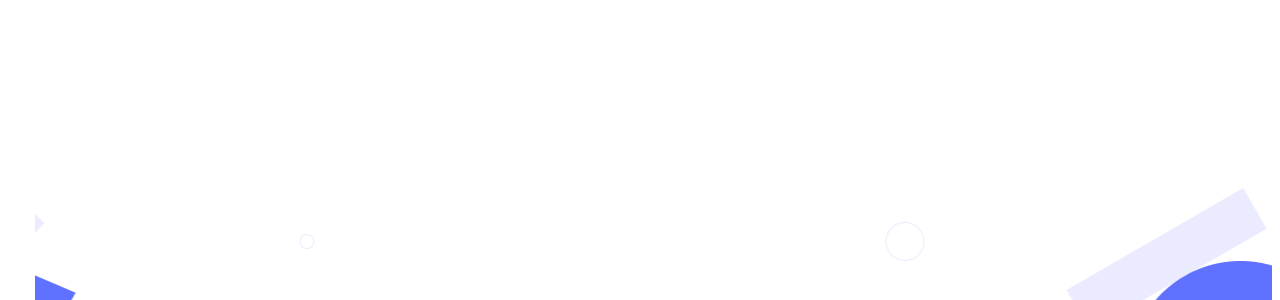
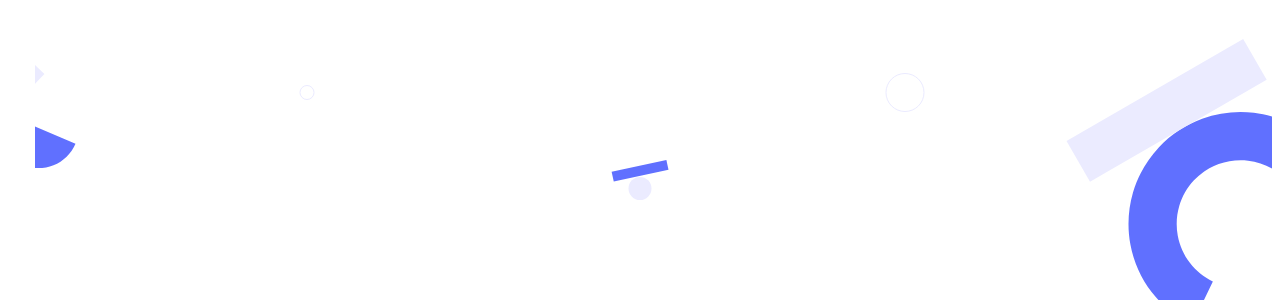
Before and after one commit to mrkamin/PortFolio-Desktop-final, a website: page index.html in a window 1280 px wide. Shown: the part 82-382 px from the top of the page. Drawn offline with Linux system fonts and the light colour scheme.

Commit message:
Add Modified css file and image

```diff
--- a/style.css
+++ b/style.css
@@ -73,7 +73,7 @@ nav ul li {
 }
 
 .page-header-container {
-  background-image: url(image/Header-background.png);
+  background-image: url(image/Header\ bg.svg);
   background-color: var(--default);
   background-repeat: no-repeat;
   background-position: center;
@@ -81,7 +81,7 @@ nav ul li {
   display: flex;
   flex-direction: column;
   margin: 40px 8px 77px 35px;
-  padding: 288px 260px 400px 260px;
+  padding: 300px 150px 150px 150px;
   border-bottom-left-radius: 100px;
 }
 
@@ -249,7 +249,6 @@ button {
 
 .icons-foot {
   padding-left: 10px;
-  justify-content: center;
 }
 
 hr {
@@ -269,6 +268,7 @@ hr {
   color: #6070ff;
   border-radius: 8px;
   display: flex;
+  position: absolute;
 }
 
 /* footer */
```
Also changed, not shown: image/Header bg.svg (added), image/Header bg@2x.png (added).
